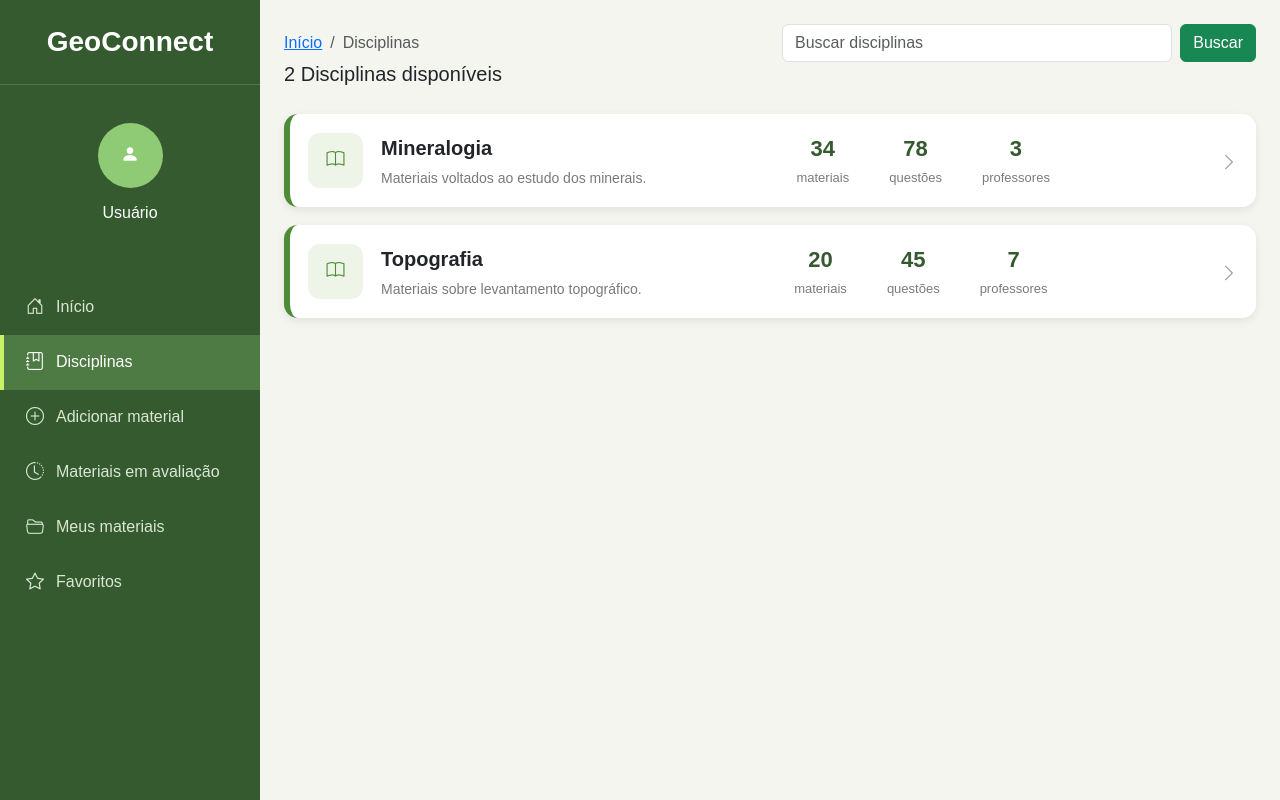
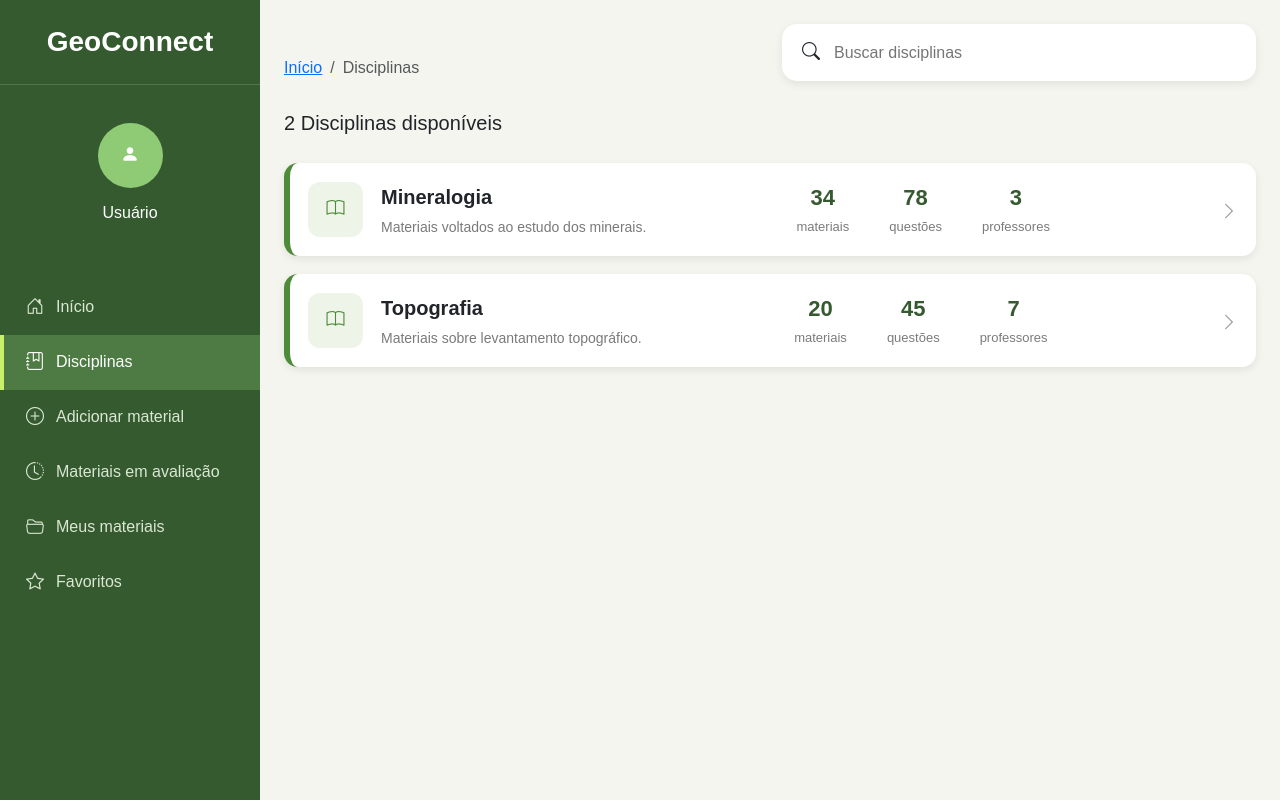
Before and after one commit to BiancaGabriely/GEOCONNECT, a plain HTML site: page disciplinas/disciplinas.html in a window 1280 px wide. Drawn offline with nearby package versions, Linux system fonts and the light colour scheme.

Commit message:
Criação da função de pesquisa na página disciplinas

```diff
--- a/disciplinas/disciplinas.css
+++ b/disciplinas/disciplinas.css
@@ -110,6 +110,24 @@ body{
 
     font-size:18px;
 
+}
+.barra-pesquisa{
+    background:white;
+    border-radius:15px;
+    padding:15px 20px;
+    display:flex;
+    align-items:center;
+    box-shadow:0 3px 10px rgba(0,0,0,.08);
+    margin-bottom:30px;
+}
+
+.barra-pesquisa input{
+    border:none;
+    outline:none;
+    width:100%;
+    margin-left:12px;
+    font-size:16px;
+    background:none;
 }
 #lista-disciplinas{
     margin-top: 20px;
--- a/disciplinas/disciplinas.html
+++ b/disciplinas/disciplinas.html
@@ -91,10 +91,10 @@
         </div>
 
         <div class="col-md-6">
-            <form class="d-flex justify-content-end">
-             <input class="form-control me-2" type="search" placeholder="Buscar disciplinas">
-             <button class="btn btn-success">Buscar</button>
-            </form>
+             <div class="barra-pesquisa">
+            <i class="bi bi-search"></i>
+            <input type="text" id="pesquisa" placeholder="Buscar disciplinas">
+        </div>
         </div>
 
         <h5>
--- a/disciplinas/disciplinas.js
+++ b/disciplinas/disciplinas.js
@@ -66,3 +66,16 @@ disciplinas.forEach(disciplina => {
     </div>
     `;
 });
+
+const pesquisa = document.getElementById("pesquisa");
+
+pesquisa.addEventListener("input", ()=>{
+    const texto = pesquisa.value.toLowerCase();
+    const cards = document.querySelectorAll(".card-disciplina");
+
+    cards.forEach(card=>{
+        const titulo = card.querySelector(".titulo").textContent.toLowerCase();
+
+        card.style.display = titulo.includes(texto) ? "block":"none";
+    });
+});
```
Also changed, not shown: index/index.css (+0 -18 lines).
